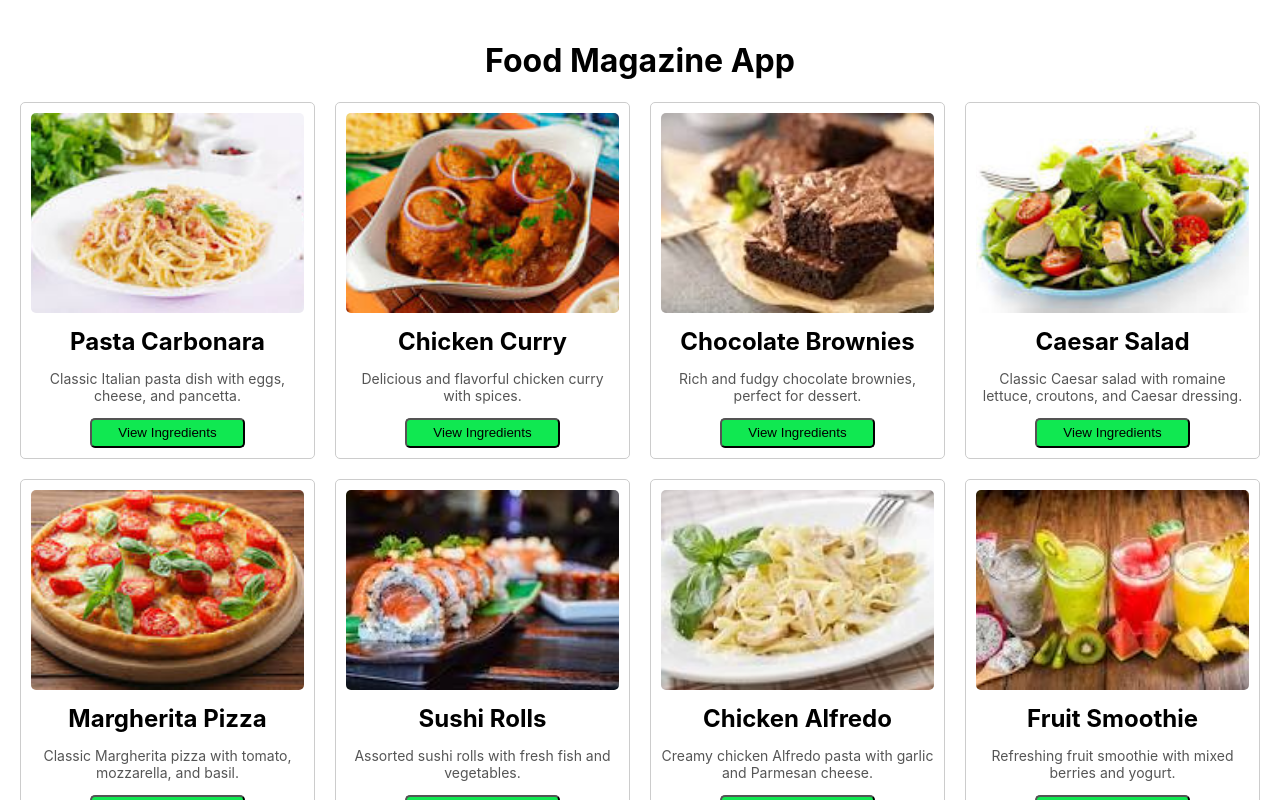
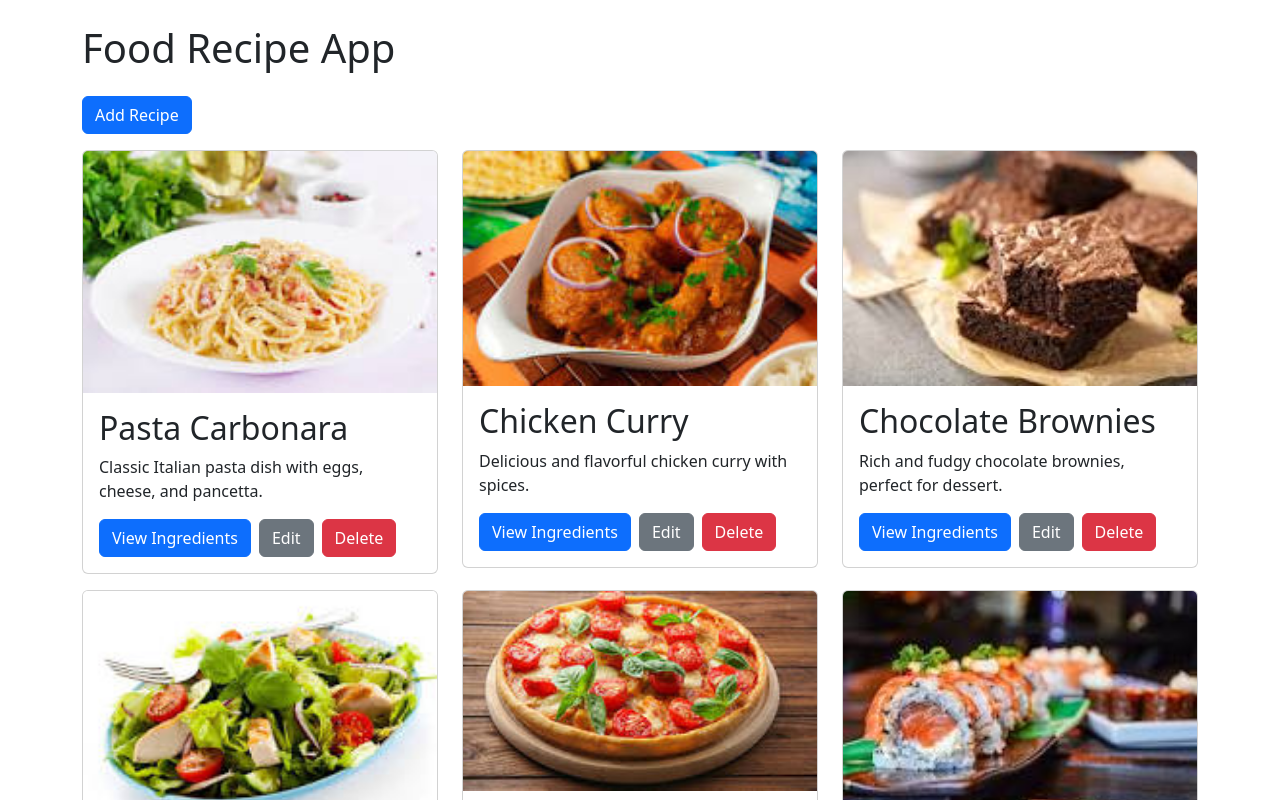
Before and after one commit to danhor/food-magazine, a React (Create React App) app: page / in a window 1280 px wide. Shown: the top 800 px of the page. Built offline with nearby package versions, Linux system fonts and the light colour scheme.

Commit message:
Added functionality

```diff
--- a/src/App.js
+++ b/src/App.js
@@ -1,8 +1,9 @@
 import React, { useState } from "react";
-import "./App.css";
+import Modal from "react-modal";
+import "bootstrap/dist/css/bootstrap.min.css"; // Import Bootstrap CSS
 import recipesData from "./recipes.json";
 
-const RecipeCard = ({ recipe }) => {
+const RecipeCard = ({ recipe, onDelete, onEdit }) => {
   const [showIngredients, setShowIngredients] = useState(false);
 
   const handleToggleIngredients = () => {
@@ -10,37 +11,249 @@ const RecipeCard = ({ recipe }) => {
   };
 
   return (
-    <div className="recipe-card">
-      <img src={recipe.image} alt={recipe.name} />
-      <h2>{recipe.name}</h2>
-      <p>{recipe.description}</p>
-      <button onClick={handleToggleIngredients} className="btn-details">
+    <div className="card mb-3">
+      <img src={recipe.image} alt={recipe.name} className="card-img-top" />
+      <div className="card-body">
+        <h2 className="card-title">{recipe.name}</h2>
+        <p className="card-text">{recipe.description}</p>
+        <button
+          className="btn btn-primary me-2"
+          onClick={handleToggleIngredients}
+        >
           {showIngredients ? "Hide Ingredients" : "View Ingredients"}
         </button>
+        <button
+          className="btn btn-secondary me-2"
+          onClick={() => onEdit(recipe)}
+        >
+          Edit
+        </button>
+        <button className="btn btn-danger" onClick={() => onDelete(recipe.id)}>
+          Delete
+        </button>
         {showIngredients && (
-        <div className="ingredients">
-          <h3>Ingredients:</h3>
-          <ul>
+          <div className="ingredients mt-3">
+            <h4>Ingredients:</h4>
+            <ul className="list-group">
               {recipe.ingredients.map((ingredient, index) => (
-              <li key={index}>{ingredient}</li>
+                <li key={index} className="list-group-item">
+                  {ingredient}
+                </li>
               ))}
             </ul>
           </div>
         )}
       </div>
+    </div>
   );
 };
 
 const App = () => {
+  const [recipes, setRecipes] = useState(recipesData);
+  const [modalIsOpen, setModalIsOpen] = useState(false);
+  const [editingRecipe, setEditingRecipe] = useState(null);
+  const [newRecipe, setNewRecipe] = useState({
+    id: null,
+    image: "",
+    name: "",
+    description: "",
+    ingredients: [],
+  });
+
+  const handleAddRecipe = () => {
+    setModalIsOpen(true);
+    setEditingRecipe(null);
+    setNewRecipe({
+      id: null,
+      image: "",
+      name: "",
+      description: "",
+      ingredients: [],
+    });
+  };
+
+  const handleEditRecipe = (editedRecipe) => {
+    const updatedRecipes = recipes.map((recipe) =>
+      recipe.id === editedRecipe.id ? editedRecipe : recipe
+    );
+    setRecipes(updatedRecipes);
+    setModalIsOpen(false);
+    setEditingRecipe(null);
+  };
+
+  const handleDeleteRecipe = (recipeId) => {
+    const updatedRecipes = recipes.filter((recipe) => recipe.id !== recipeId);
+    setRecipes(updatedRecipes);
+  };
+
+  const closeModal = () => {
+    setModalIsOpen(false);
+    setEditingRecipe(null);
+    setNewRecipe({
+      id: null,
+      image: "",
+      name: "",
+      description: "",
+      ingredients: [],
+    });
+  };
+
   return (
-    <div className="app">
-      <h1>Food Magazine App</h1>
-      <div className="recipe-container">
-        {recipesData.map((recipe) => (
-          <RecipeCard key={recipe.id} recipe={recipe} />
+    <div className="container">
+      <h1 className="mt-4">Food Recipe App</h1>
+      <button className="btn btn-primary mt-3" onClick={handleAddRecipe}>
+        Add Recipe
+      </button>
+      <div className="row mt-3">
+        {recipes.map((recipe) => (
+          <div key={recipe.id} className="col-lg-4">
+            <RecipeCard
+              recipe={recipe}
+              onDelete={handleDeleteRecipe}
+              onEdit={(recipe) => {
+                setEditingRecipe(recipe);
+                setModalIsOpen(true);
+              }}
+            />
+          </div>
         ))}
       </div>
+      <Modal
+        isOpen={modalIsOpen}
+        onRequestClose={closeModal}
+        contentLabel="Recipe Modal"
+        className="modal-dialog modal-dialog-centered"
+      >
+        {/* <div className="modal-content"> */}
+        <div className="modal-content" style={{ backgroundColor: "#a6c205" }}>
+          <div className="modal-header">
+            <h2 className="modal-title">
+              {editingRecipe ? "Edit Recipe" : "Add Recipe"}
+            </h2>
+            <button
+              type="button"
+              className="btn-close"
+              onClick={closeModal}
+            ></button>
+          </div>
+          <div className="modal-body">
+            <form>
+              <div className="mb-3">
+                <label className="form-label">Name:</label>
+                <input
+                  type="text"
+                  className="form-control"
+                  value={editingRecipe ? editingRecipe.name : newRecipe.name}
+                  onChange={(e) =>
+                    editingRecipe
+                      ? setEditingRecipe({
+                          ...editingRecipe,
+                          name: e.target.value,
+                        })
+                      : setNewRecipe({ ...newRecipe, name: e.target.value })
+                  }
+                />
+              </div>
+              <div className="mb-3">
+                <label className="form-label">Description:</label>
+                <textarea
+                  className="form-control"
+                  value={
+                    editingRecipe
+                      ? editingRecipe.description
+                      : newRecipe.description
+                  }
+                  onChange={(e) =>
+                    editingRecipe
+                      ? setEditingRecipe({
+                          ...editingRecipe,
+                          description: e.target.value,
+                        })
+                      : setNewRecipe({
+                          ...newRecipe,
+                          description: e.target.value,
+                        })
+                  }
+                />
+              </div>
+              <div className="mb-3">
+                <label className="form-label">Ingredients:</label>
+                <input
+                  type="text"
+                  className="form-control"
+                  value={
+                    editingRecipe
+                      ? editingRecipe.ingredients.join(", ")
+                      : newRecipe.ingredients.join(", ")
+                  }
+                  onChange={(e) =>
+                    editingRecipe
+                      ? setEditingRecipe({
+                          ...editingRecipe,
+                          ingredients: e.target.value.split(", "),
+                        })
+                      : setNewRecipe({
+                          ...newRecipe,
+                          ingredients: e.target.value.split(", "),
+                        })
+                  }
+                />
+              </div>
+              <div className="mb-3">
+                <label className="form-label">Image Upload:</label>
+                <input
+                  type="file"
+                  className="form-control"
+                  accept="image/*"
+                  onChange={(e) => {
+                    const file = e.target.files[0];
+                    const reader = new FileReader();
+                    reader.onload = (event) => {
+                      const uploadedImage = event.target.result;
+                      if (editingRecipe) {
+                        setEditingRecipe({
+                          ...editingRecipe,
+                          image: uploadedImage,
+                        });
+                      } else {
+                        setNewRecipe({
+                          ...newRecipe,
+                          image: uploadedImage,
+                        });
+                      }
+                    };
+                    reader.readAsDataURL(file);
+                  }}
+                />
+              </div>
+              <button
+                type="button"
+                className="btn btn-secondary me-2"
+                onClick={closeModal}
+              >
+                Cancel
+              </button>
+              <button
+                type="button"
+                className="btn btn-primary"
+                onClick={(e) => {
+                  e.preventDefault();
+                  if (editingRecipe) {
+                    handleEditRecipe(editingRecipe);
+                  } else {
+                    setRecipes([...recipes, newRecipe]);
+                  }
+                  closeModal();
+                }}
+              >
+                {editingRecipe ? "Save Changes" : "Add Recipe"}
+              </button>
+            </form>
+          </div>
+        </div>
+      </Modal>
     </div>
   );
 };
+
 export default App;
```
Lines whose indentation alone changed are shown as unchanged.
